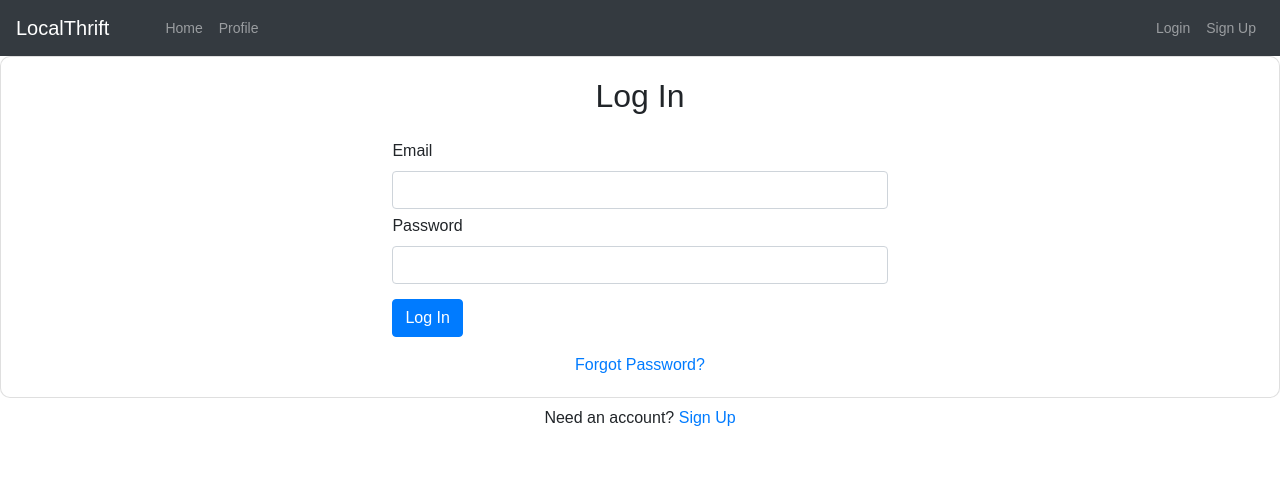
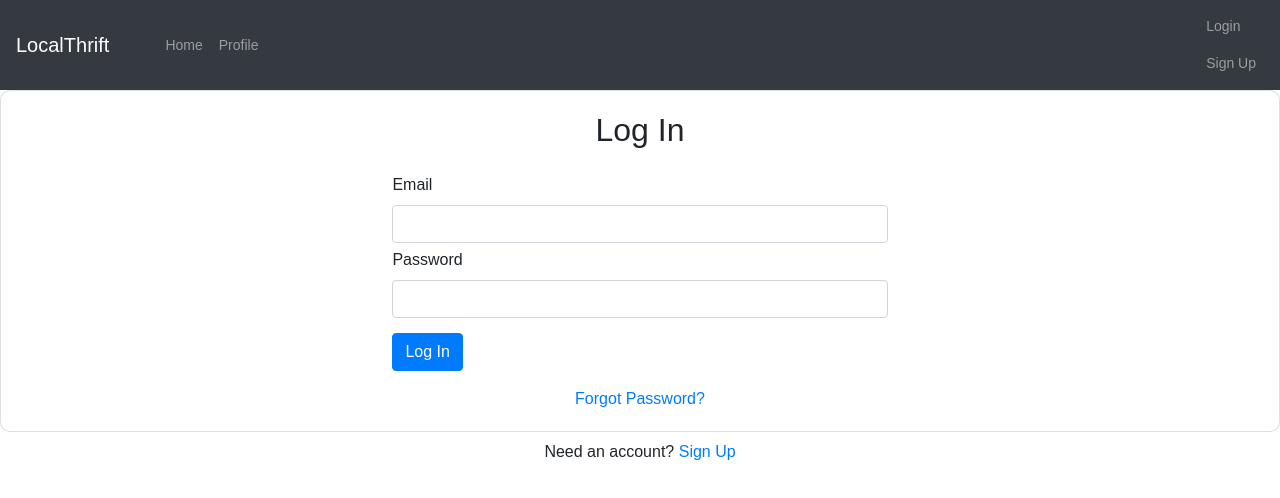
Before and after one commit to harrystead/Full-Stack-Local-Shop, a React (Create React App) app in the folder client/: page /login in a window 1280 px wide. Shown: the top 498 px of the page. Built offline with nearby package versions, Linux system fonts and the light colour scheme; no server answers; the HTML template or start-up script is replaced by a standard one.

Commit message:
post item on condition in navbar

```diff
--- a/client/src/components/Nav/Navbar.js
+++ b/client/src/components/Nav/Navbar.js
@@ -1,22 +1,45 @@
-
-import { Link } from 'react-router-dom';
-import { Navbar, Nav } from "react-bootstrap";
+import { Link } from "react-router-dom";
+import { useAuth } from "../../contexts/AuthContext";
+import { Navbar, Nav, Button } from "react-bootstrap";
 
 const NavbarToggle = () => {
+  const { currentUser } = useAuth();
+
+  const navCondition = () => {
+    if (currentUser) {
+      return (
+        <Link to="/create">
+          <Button variant="success">Post Item</Button>
+        </Link>
+      );
+    }
+    return (
+      <div>
+        <Link to="/login" className="nav-link">
+          Login
+        </Link>
+        <Link to="/signup" className="nav-link">
+          Sign Up
+        </Link>
+      </div>
+    );
+  };
+
   return (
     <Navbar collapseOnSelect expand="lg" bg="dark" variant="dark">
       <Navbar.Brand href="#home">LocalThrift</Navbar.Brand>
       <Navbar />
       <Nav className="mr-auto">
-      <Link to="/" className="nav-link">Home</Link>
-      <Link to="/profile" className="nav-link">Profile</Link>
+        <Link to="/" className="nav-link">
+          Home
+        </Link>
+        <Link to="/profile" className="nav-link">
+          Profile
+        </Link>
       </Nav>
-    <Nav>
-      <Link to="/login" className="nav-link">Login</Link>
-      <Link to="/signup" className="nav-link">Sign Up</Link>
-    </Nav>
+      <Nav>{navCondition()}</Nav>
     </Navbar>
-    )
-}
+  );
+};
 
 export default NavbarToggle;
--- a/client/src/components/Profile/ProfileDashboard.js
+++ b/client/src/components/Profile/ProfileDashboard.js
@@ -57,9 +57,6 @@ export default function ProfileDashboard() {
       <h2 className="text-center mb-4 profile-heading">Profile</h2>
       {error && <Alert variant="danger">{error}</Alert>}
       <div className="w-100 text-center add-item-div">
-        <Link to="/create" className="nav-link">
-          Add Item
-        </Link>
         <Link to="/edit" className="nav-link">
           Edit Details
         </Link>
```
Lines whose indentation alone changed are shown as unchanged.
